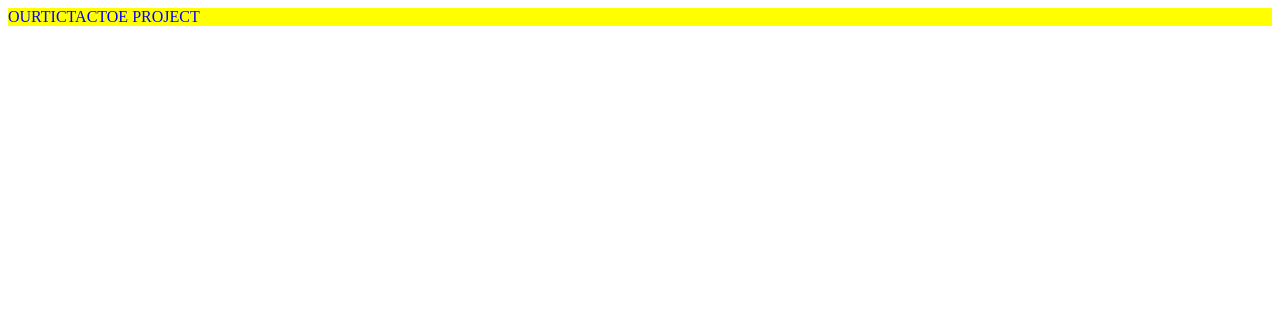
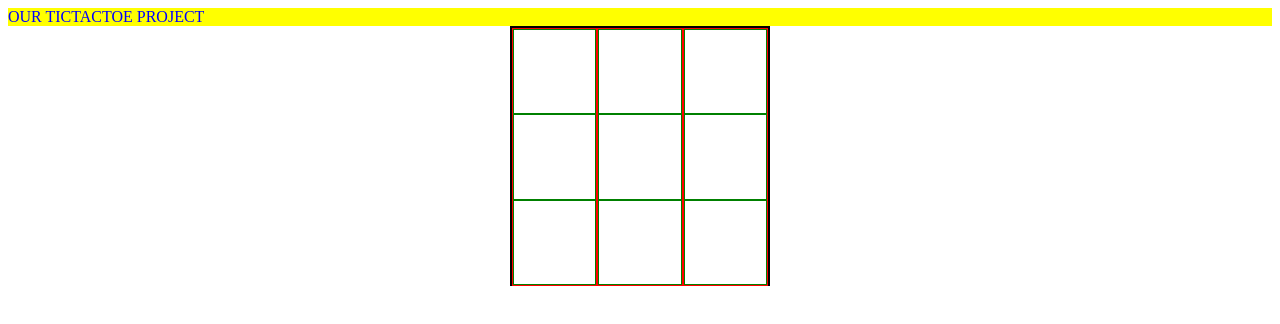
Before and after one commit to etcoder-642/advanced-ticTacToe, a website built with webpack: page src/index.html in a window 1280 px wide. Built offline with nearby package versions, Linux system fonts and the light colour scheme.

Commit message:
Added some visual elements

```diff
--- a/src/index.html
+++ b/src/index.html
@@ -6,6 +6,23 @@
     <title>Document</title>
 </head>
 <body>
-    <header>OURTICTACTOE PROJECT</header>
+    <header>OUR TICTACTOE PROJECT</header>
+    <div class="container">
+        <div class="wrapper w1">
+            <div class="space s1"></div>
+            <div class="space s2"></div>
+            <div class="space s3"></div>
+        </div>
+        <div class="wrapper w2">
+            <div class="space s4"></div>
+            <div class="space s5"></div>
+            <div class="space s6"></div>
+        </div>
+        <div class="wrapper w3">
+            <div class="space s7"></div>
+            <div class="space s8"></div>
+            <div class="space s9"></div>
+        </div>
+    </div>
 </body>
 </html>
--- a/src/index.js
+++ b/src/index.js
@@ -1,3 +1,5 @@
+import "./styles/main.css"
+
 const header = document.querySelector('header');
 
 header.style.color = 'blue';
--- /dev/null
+++ b/src/styles/main.css
@@ -0,0 +1,21 @@
+.container {
+    margin: auto;
+    width: 256px;
+    height: 256px;
+    border: 2px solid black;
+    display: flex;
+}
+
+.wrapper {
+    border: 1px solid red;
+    margin: auto;
+    display: flex;
+    flex-direction: column;
+    flex: 1;
+    height: 100%;
+}
+
+.space {
+    border: 1px solid green;
+    flex: 1;
+}
```
